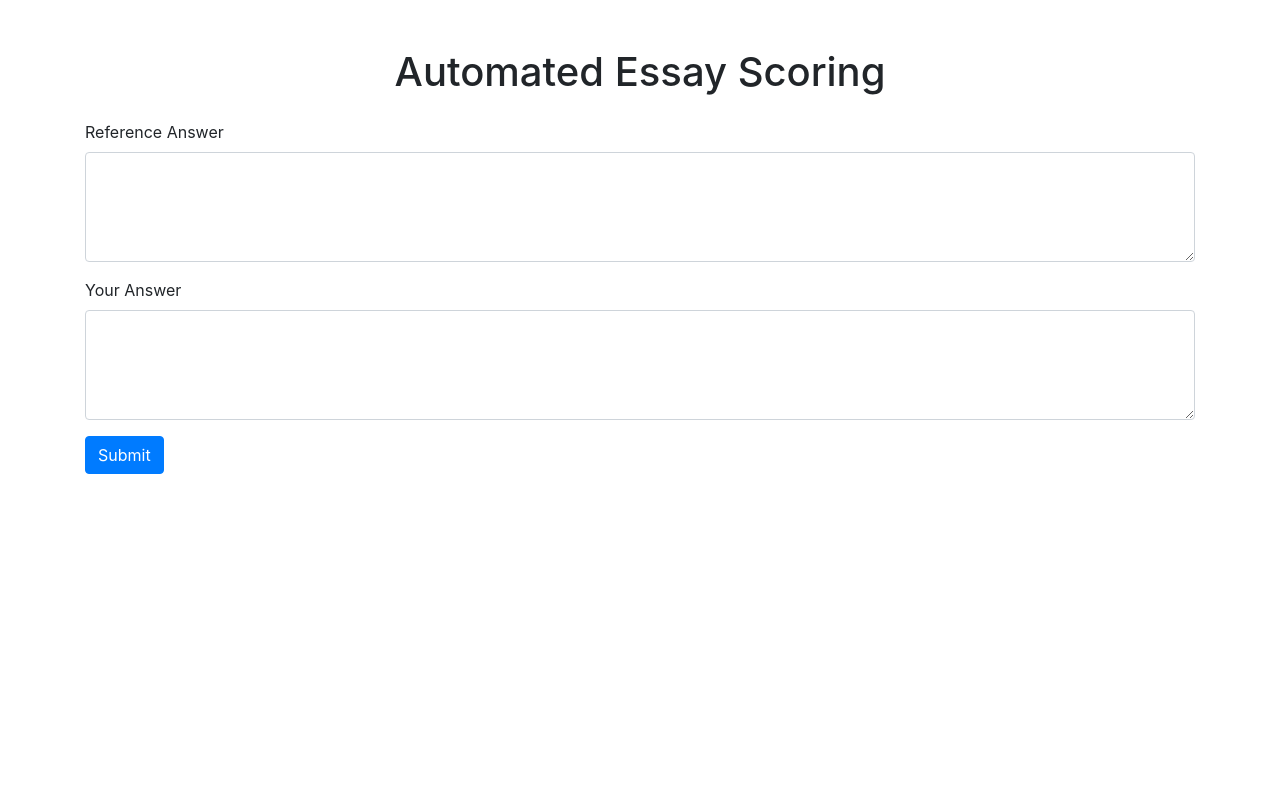
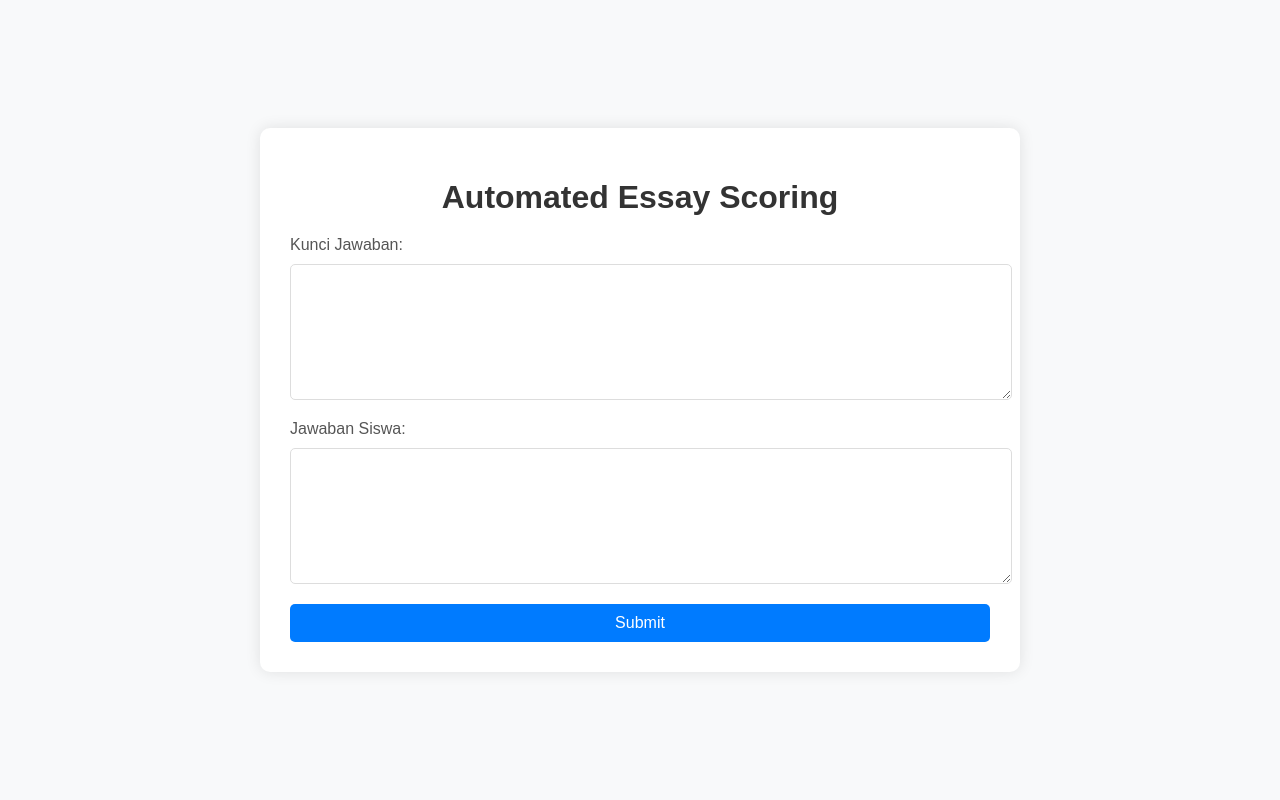
Before and after one commit to adimasmudi/AES-interface, a Flask app: page / in a window 1280 px wide. Run offline with Flask 3, Linux system fonts and the light colour scheme; some libraries are stand-ins or nearby versions.

Commit message:
change style in index.html

```diff
--- a/templates/index.html
+++ b/templates/index.html
@@ -1,53 +1,82 @@
 <!DOCTYPE html>
 <html lang="en">
   <head>
-    <!-- Required meta tags -->
-    <meta charset="utf-8" />
-    <meta
-      name="viewport"
-      content="width=device-width, initial-scale=1, shrink-to-fit=no"
-    />
-
-    <!-- Bootstrap CSS -->
-    <link
-      href="https://maxcdn.bootstrapcdn.com/bootstrap/4.5.2/css/bootstrap.min.css"
-      rel="stylesheet"
-    />
-
+    <meta charset="UTF-8" />
+    <meta name="viewport" content="width=device-width, initial-scale=1.0" />
     <title>Automated Essay Scoring</title>
+    <style>
+      body {
+        font-family: Arial, sans-serif;
+        background-color: #f8f9fa;
+        margin: 0;
+        padding: 0;
+        display: flex;
+        justify-content: center;
+        align-items: center;
+        height: 100vh;
+      }
+      .container {
+        background-color: #fff;
+        border-radius: 10px;
+        box-shadow: 0 0 15px rgba(0, 0, 0, 0.1);
+        padding: 30px;
+        max-width: 700px;
+        width: 100%;
+      }
+      h1 {
+        color: #333;
+        text-align: center;
+        margin-bottom: 20px;
+      }
+      form {
+        display: flex;
+        flex-direction: column;
+      }
+      label {
+        margin-bottom: 10px;
+        color: #555;
+      }
+      textarea {
+        margin-bottom: 20px;
+        padding: 10px;
+        border-radius: 5px;
+        border: 1px solid #ddd;
+        font-size: 16px;
+        width: 100%;
+        resize: vertical;
+      }
+      button {
+        padding: 10px;
+        border: none;
+        border-radius: 5px;
+        background-color: #007bff;
+        color: #fff;
+        font-size: 16px;
+        cursor: pointer;
+        transition: background-color 0.3s;
+      }
+      button:hover {
+        background-color: #0056b3;
+      }
+    </style>
   </head>
   <body>
-    <div class="container mt-5">
-      <h1 class="text-center">Automated Essay Scoring</h1>
-      <form action="/api/v1/predict" method="post" class="mt-4">
-        <div class="form-group">
-          <label for="reference_answer">Reference Answer</label>
-          <textarea
-            class="form-control"
-            id="reference_answer"
-            name="reference_answer"
-            rows="4"
-            required
-          ></textarea>
-        </div>
-        <div class="form-group">
-          <label for="answer">Your Answer</label>
-          <textarea
-            class="form-control"
-            id="answer"
-            name="answer"
-            rows="4"
-            required
-          ></textarea>
-        </div>
-        <button type="submit" class="btn btn-primary">Submit</button>
+    <div class="container">
+      <h1>Automated Essay Scoring</h1>
+      <form action="/api/v1/predict" method="POST">
+        <label for="reference_answer">Kunci Jawaban:</label>
+        <textarea
+          id="reference_answer"
+          name="reference_answer"
+          rows="6"
+          required
+        ></textarea>
+
+        <label for="answer">Jawaban Siswa:</label>
+        <textarea id="answer" name="answer" rows="6" required></textarea>
+
+        <button type="submit">Submit</button>
       </form>
     </div>
-
-    <!-- Optional JavaScript -->
-    <!-- jQuery first, then Popper.js, then Bootstrap JS -->
-    <script src="https://code.jquery.com/jquery-3.5.1.slim.min.js"></script>
-    <script src="https://cdn.jsdelivr.net/npm/@popperjs/core@2.5.4/dist/umd/popper.min.js"></script>
-    <script src="https://maxcdn.bootstrapcdn.com/bootstrap/4.5.2/js/bootstrap.min.js"></script>
   </body>
 </html>
```
Also changed, not shown: templates/result.html (+6 -6 lines).
